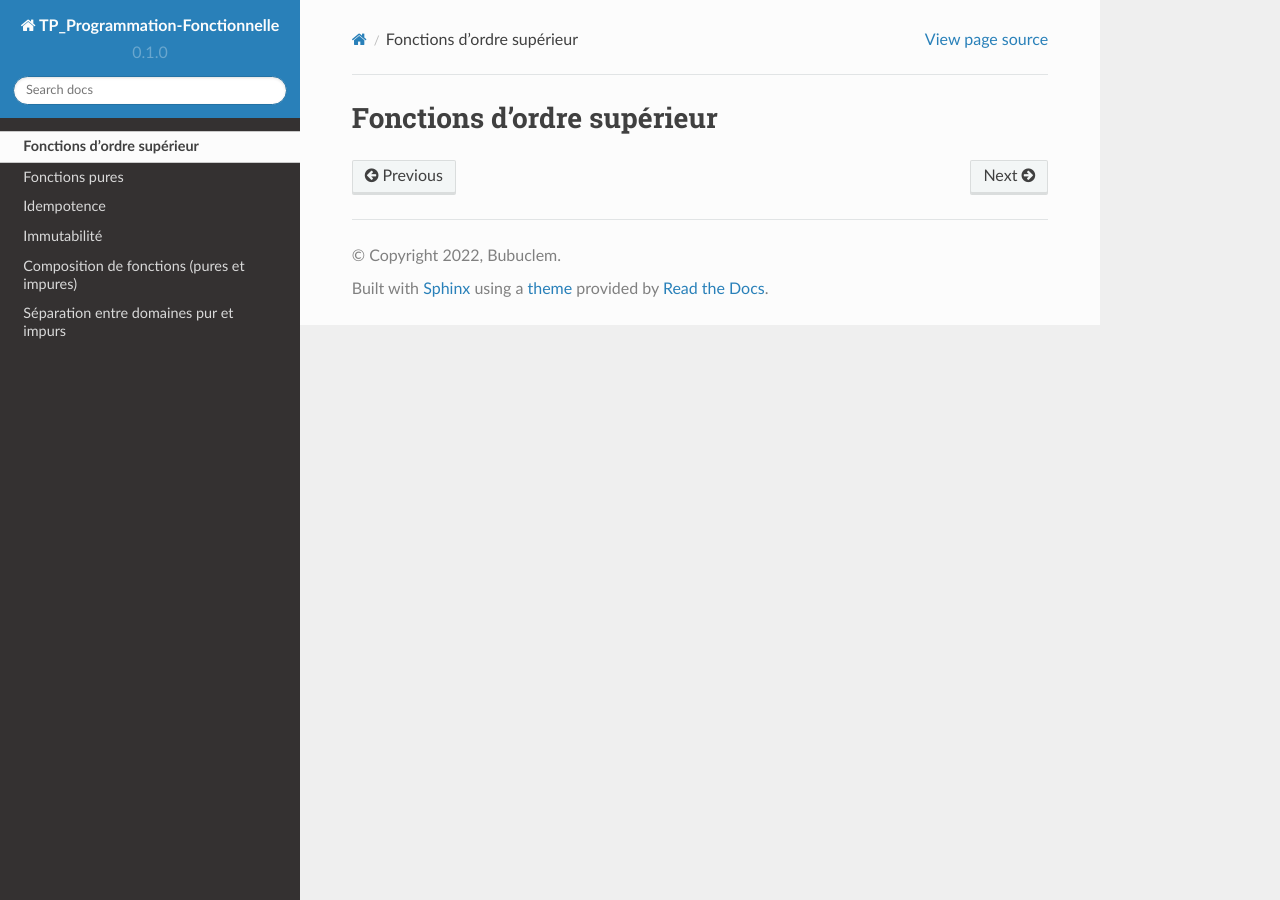
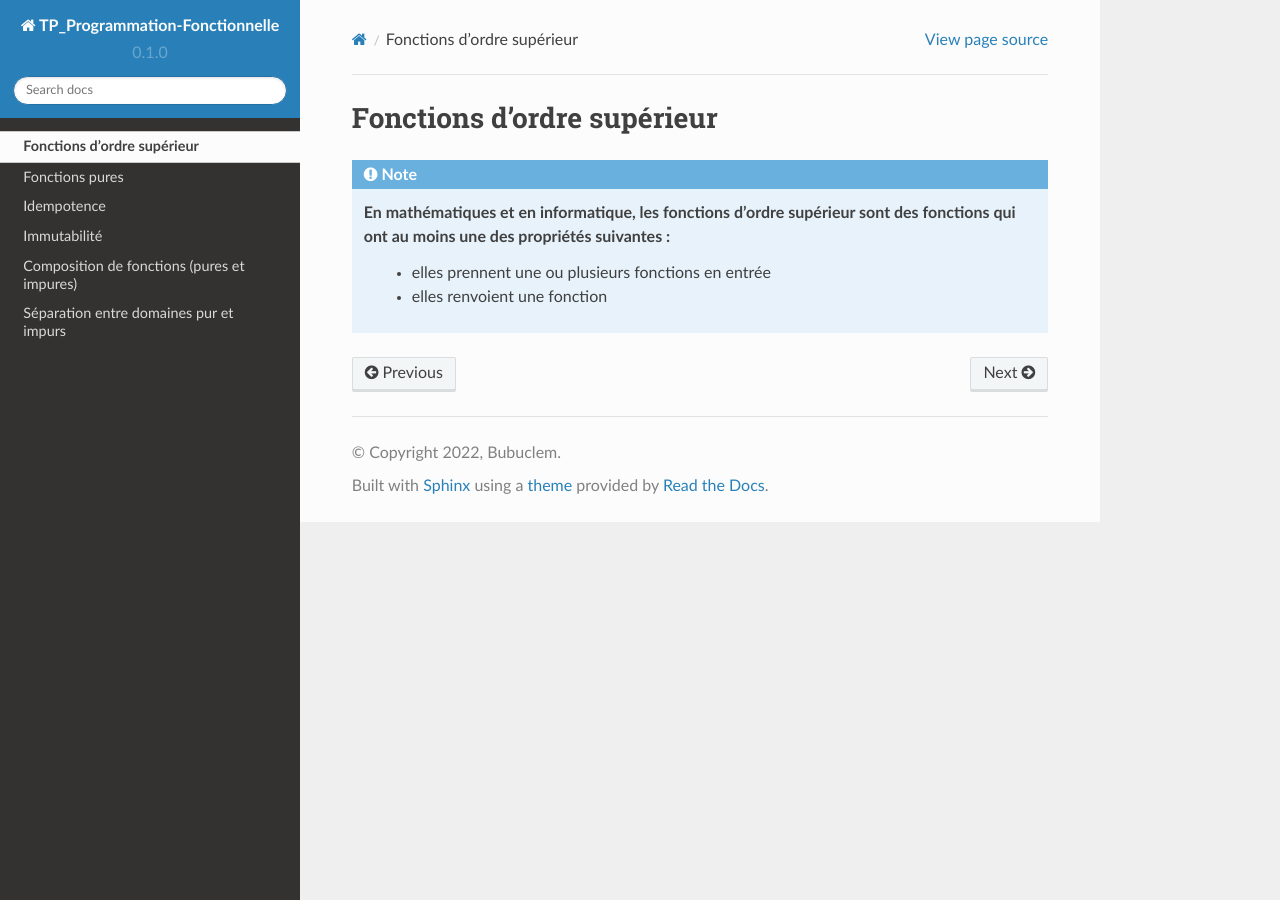
Before and after one commit to Bubuclem/TP_Programmation-Fonctionnelle, a Sphinx documentation site: the page built from docs/source/ordresuperieur.rst, in a window 1280 px wide. Built offline with Sphinx 7.4.7 and the Read the Docs theme 2.0.0, drawn with Linux system fonts in a browser that asks for light colours.

Commit message:
Update docs

```diff
--- a/docs/source/idempotence.rst
+++ b/docs/source/idempotence.rst
@@ -1,2 +1,6 @@
 Idempotence
 ===========
+
+.. note::
+
+   En mathématiques et en informatique, l'idempotence signifie qu'une opération a le même effet qu'on l'applique une ou plusieurs fois
--- a/docs/source/immutabilité.rst
+++ b/docs/source/immutabilité.rst
@@ -1,2 +1,6 @@
 Immutabilité
 ============
+
+.. note::
+
+   Un objet immuable, en programmation orientée objet et fonctionnelle, est un objet dont l'état ne peut pas être modifié après sa création. Ce concept est à contraster avec celui d'objet variable
--- a/docs/source/ordresuperieur.rst
+++ b/docs/source/ordresuperieur.rst
@@ -1,2 +1,8 @@
 Fonctions d’ordre supérieur
 ===========================
+
+.. note::
+
+   En mathématiques et en informatique, les fonctions d'ordre supérieur sont des fonctions qui ont au moins une des propriétés suivantes :
+      • elles prennent une ou plusieurs fonctions en entrée
+      • elles renvoient une fonction
```
